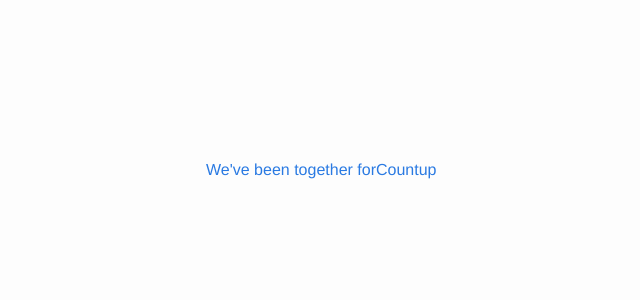
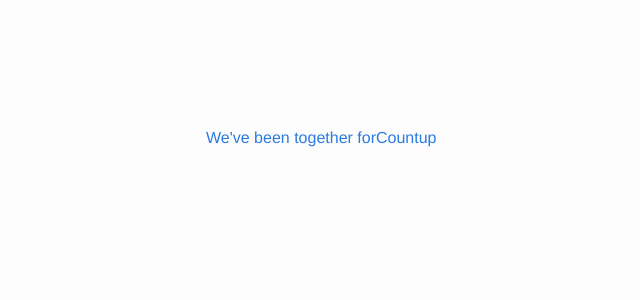
Before and after one commit to dslatten/dslatten.github.io, a Jekyll site: the page anniversary.html, which Jekyll copies as it is, in a window 1280 px wide. Shown: the top 300 px of the page, without its empty margins (64-704 px from the left). Built offline with Jekyll 4.4.1, drawn with Linux system fonts in a browser that asks for light colours.

Commit message:
Update anniversary.html

```diff
--- a/anniversary.html
+++ b/anniversary.html
@@ -20,7 +20,7 @@
     </script>
 
     <div class="page-content">
-        <div class="wrapper" style="margin-top:8em;">
+        <div class="wrapper" style="margin-top:6em;">
             <div data-type="countup" data-id="203840" class="tickcounter" style="width: 100%; position: relative; padding-bottom: 25%"><a href="//www.tickcounter.com/countup/203840/weve-been-together-for" title="We&#x27;ve been together for">We&#x27;ve been together for</a><a href="//www.tickcounter.com/countup" title="Countup">Countup</a></div><script>(function(d, s, id) { var js, pjs = d.getElementsByTagName(s)[0]; if (d.getElementById(id)) return; js = d.createElement(s); js.id = id; js.src = "//www.tickcounter.com/static/js/loader.js"; pjs.parentNode.insertBefore(js, pjs); }(document, "script", "tickcounter-sdk"));</script>
         </div>
     </div>
```
